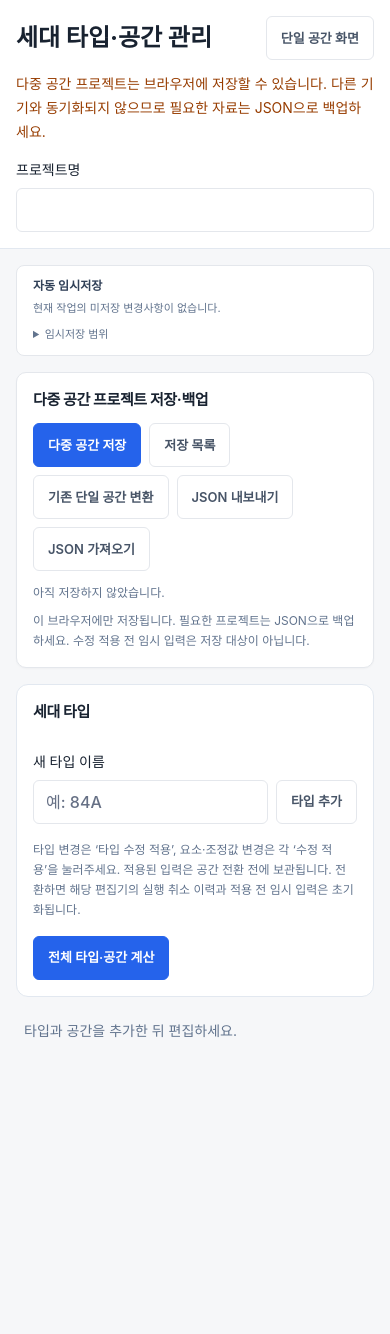
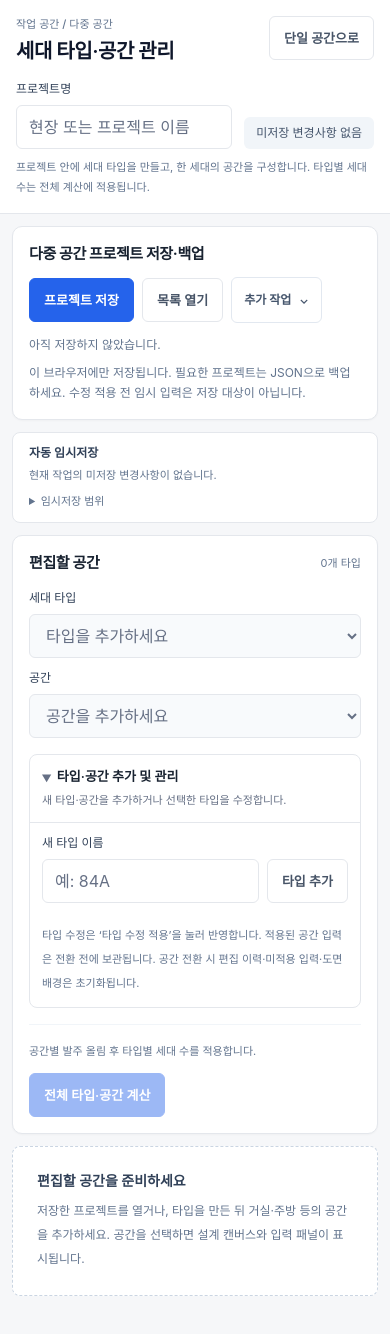
Before and after one commit to dhwmgl12-ux/ceilplan, a Next.js app: page /housing in a window 390 px wide. Shown: the top 1334 px of the page. Before the commit the page ends 1065 px from the top, so only its background shows below. Built offline with nearby package versions, Linux system fonts and the light colour scheme.

Commit message:
feat: 다중 공간 작업 화면과 반응형 구성 정리

```diff
--- a/app/globals.css
+++ b/app/globals.css
@@ -490,6 +490,47 @@ summary {
   }
 }
 
+/* 다중 공간 작업 화면 */
+.cp-housing-page {
+  min-width: 0;
+  min-height: 100dvh;
+  padding-bottom: 7rem;
+}
+
+.cp-housing-section {
+  min-width: 0;
+  margin: 12px;
+}
+
+/* 포커스로 이동한 영역의 외곽선이 잘리지 않도록 여유 확보 */
+#inputs,
+#preview,
+#workspace-results,
+#adjustment-input-area {
+  scroll-margin-top: 6rem;
+}
+
+@media (min-width: 640px) {
+  .cp-housing-section {
+    margin: 16px;
+  }
+}
+
+@media (min-width: 1280px) {
+  .cp-housing-page {
+    padding-bottom: 24px;
+  }
+
+  /*
+   * 캔버스와 속성 패널이 함께 길어질 수 있으므로
+   * 화면 전체가 아닌 캔버스만 다음 단계에서 고정 여부를 검토합니다.
+   * 현재는 하단 속성에 접근할 수 있도록 자연스럽게 스크롤합니다.
+   */
+  .cp-workspace-preview {
+    position: static;
+  }
+}
+
 /* 발주용 보기 화면 */
 .order-print-dialog {
   position: fixed;
--- a/components/ceiling/HousingProjectManager.tsx
+++ b/components/ceiling/HousingProjectManager.tsx
@@ -93,9 +93,16 @@ export default function HousingProjectManager({
 
   function handleOpenList() {
     try {
-      setProjects(readHousingProjects());
+      const stored = readHousingProjects();
+
+      setProjects(stored);
       setError("");
-      setMessage("저장한 다중 공간 프로젝트 목록입니다.");
+
+      setMessage(
+        stored.length > 0
+          ? "저장한 다중 공간 프로젝트를 선택하세요."
+          : "저장한 다중 공간 프로젝트가 없습니다. 현재 프로젝트를 저장하거나 JSON 파일을 가져오세요.",
+      );
     } catch (caught) {
       showError(caught);
     }
@@ -103,9 +110,16 @@ export default function HousingProjectManager({
 
   function handleOpenLegacy() {
     try {
-      setLegacyProjects(readProjects());
+      const stored = readProjects();
+
+      setLegacyProjects(stored);
       setError("");
-      setMessage("변환할 단일 공간 프로젝트를 선택하세요. 원본은 유지됩니다.");
+
+      setMessage(
+        stored.length > 0
+          ? "변환할 단일 공간 프로젝트를 선택하세요. 원본은 유지됩니다."
+          : "변환할 단일 공간 프로젝트가 없습니다. 단일 공간 화면에서 먼저 프로젝트를 저장하세요.",
+      );
     } catch (caught) {
       showError(caught);
     }
@@ -212,35 +226,45 @@ export default function HousingProjectManager({
         다중 공간 프로젝트 저장·백업
       </h2>
 
-      <div className="mt-3 flex flex-wrap gap-2">
+      <div className="mt-3 flex flex-wrap items-center gap-2">
         <button
           type="button"
           onClick={handleSave}
           disabled={importing}
           className="cp-button-primary"
         >
-          다중 공간 저장
+          프로젝트 저장
         </button>
 
         <button
           type="button"
           onClick={handleOpenList}
+          disabled={importing}
           className="cp-button-secondary"
         >
-          저장 목록
+          목록 열기
         </button>
 
+        <details className="rounded-md border border-slate-200 bg-white">
+          <summary className="flex min-h-11 cursor-pointer items-center gap-2 rounded-md px-3 py-2 text-xs font-semibold text-slate-600 hover:bg-slate-50">
+            추가 작업
+            <span aria-hidden="true">⌄</span>
+          </summary>
+
+          <div className="flex flex-wrap gap-2 border-t border-slate-100 p-3">
             <button
               type="button"
               onClick={handleOpenLegacy}
+              disabled={importing}
               className="cp-button-secondary"
             >
-          기존 단일 공간 변환
+              단일 공간 복사·변환
             </button>
 
             <button
               type="button"
               onClick={handleExport}
+              disabled={importing}
               className="cp-button-secondary"
             >
               JSON 내보내기
@@ -254,6 +278,8 @@ export default function HousingProjectManager({
             >
               {importing ? "가져오는 중…" : "JSON 가져오기"}
             </button>
+          </div>
+        </details>
 
         <input
           ref={fileRef}
@@ -303,9 +329,17 @@ export default function HousingProjectManager({
                   onClick={() => handleLoad(project)}
                   className="w-full rounded-lg border border-slate-200 p-3 text-left text-sm hover:bg-blue-50"
                 >
+                  <span className="block break-words font-medium">
                     {project.name}
-                  <span className="ml-2 text-xs text-slate-500">
+                  </span>
+
+                  <span className="mt-1 block text-xs text-slate-500">
                     {project.unitTypes.length}개 타입
+                    {" · "}
+                    수정일{" "}
+                    {new Date(project.updatedAt).toLocaleString("ko-KR", {
+                      timeZone: "Asia/Seoul",
+                    })}
                   </span>
                 </button>
               </li>
--- a/components/ceiling/HousingWorkspace.tsx
+++ b/components/ceiling/HousingWorkspace.tsx
@@ -20,6 +20,7 @@ import { downloadText } from "@/lib/download";
 import DraftRecovery from "./DraftRecovery";
 import { HOUSING_DRAFT_KEY } from "@/lib/draft-storage";
 import { normalizeHousingProject } from "@/lib/housing-io";
+import ToolSection from "@/components/ui/ToolSection";
 
 function createSpace(name: string): CeilingSpace {
   return {
@@ -436,18 +437,35 @@ export default function HousingWorkspace() {
   }
 
   return (
-    <div className="min-h-screen">
-      <header className="border-b border-slate-200 bg-white p-4 sm:p-6">
-        <div className="flex flex-wrap items-center justify-between gap-3">
-          <h1 className="text-2xl font-bold">세대 타입·공간 관리</h1>
+    <div className="cp-housing-page">
+      <header className="border-b border-[var(--cp-border)] bg-white px-4 py-4 sm:px-6">
+        <div className="flex flex-wrap items-start justify-between gap-3">
+          <div className="min-w-0">
+            <p className="text-[11px] font-medium text-slate-500">
+              작업 공간 / 다중 공간
+            </p>
+
+            <h1 className="mt-1 text-xl font-semibold tracking-tight text-slate-900">
+              세대 타입·공간 관리
+            </h1>
+          </div>
 
           <Link
             href="/"
             onClick={(event) => {
               if (
+                event.ctrlKey ||
+                event.metaKey ||
+                event.shiftKey ||
+                event.altKey
+              ) {
+                return;
+              }
+
+              if (
                 dirty &&
                 !window.confirm(
-                  "저장하지 않은 다중 공간 입력이 사라집니다. 단일 공간 화면으로 이동할까요?",
+                  "저장하지 않은 변경사항이 있습니다. 단일 공간 화면으로 이동할까요?",
                 )
               ) {
                 event.preventDefault();
@@ -455,32 +473,61 @@ export default function HousingWorkspace() {
             }}
             className="cp-button-secondary"
           >
-            단일 공간 화면
+            단일 공간으로
           </Link>
         </div>
 
-        <p className="mt-3 text-sm leading-6 text-amber-800">
-          다중 공간 프로젝트는 브라우저에 저장할 수 있습니다. 다른 기기와
-          동기화되지 않으므로 필요한 자료는 JSON으로 백업하세요.
-        </p>
+        <div className="mt-4 flex flex-wrap items-end gap-3">
+          <label className="block min-w-0 flex-1">
+            <span className="mb-2 block text-xs font-medium text-slate-700">
+              프로젝트명
+            </span>
 
-        <label className="mt-4 block max-w-xl text-sm font-medium">
-          프로젝트명
             <input
               value={project.name}
               onChange={(event) => {
                 const name = event.target.value;
 
-              setProject((previous) => ({ ...previous, name }));
+                setProject((previous) => ({
+                  ...previous,
+                  name,
+                }));
+
                 setDirty(true);
                 setReportStale(true);
               }}
-            className="cp-input mt-2"
+              placeholder="현장 또는 프로젝트 이름"
+              className="cp-input"
             />
           </label>
+
+          <span
+            className={`rounded-md px-3 py-2 text-xs font-medium ${
+              dirty
+                ? "bg-amber-50 text-amber-800"
+                : "bg-slate-100 text-slate-600"
+            }`}
+          >
+            {dirty ? "미저장 변경사항" : "미저장 변경사항 없음"}
+          </span>
+        </div>
+
+        <p className="mt-2 text-[11px] leading-5 text-slate-500">
+          프로젝트 안에 세대 타입을 만들고, 한 세대의 공간을 구성합니다. 타입별
+          세대 수는 전체 계산에 적용됩니다.
+        </p>
       </header>
 
-      <div className="m-4 sm:m-6">
+      <div className="cp-housing-section">
+        <HousingProjectManager
+          getProject={readCurrentProject}
+          dirty={dirty}
+          onSaved={handleSaved}
+          onLoad={handleRestore}
+        />
+      </div>
+
+      <div className="cp-housing-section">
         <DraftRecovery
           storageKey={HOUSING_DRAFT_KEY}
           dirty={dirty}
@@ -490,44 +537,96 @@ export default function HousingWorkspace() {
         />
       </div>
 
-      <div className="m-4 sm:m-6">
-        <HousingProjectManager
-          getProject={readCurrentProject}
-          dirty={dirty}
-          onSaved={handleSaved}
-          onLoad={handleRestore}
-        />
+      <section
+        aria-labelledby="housing-selection-title"
+        className="cp-housing-section cp-card"
+      >
+        <div className="flex flex-wrap items-center justify-between gap-3">
+          <h2 id="housing-selection-title" className="cp-title">
+            편집할 공간
+          </h2>
+
+          <span className="text-[11px] text-slate-500">
+            {project.unitTypes.length}개 타입
+            {activeType && ` · 선택 타입 ${activeType.spaces.length}개 공간`}
+          </span>
         </div>
 
-      <section className="m-4 rounded-xl border border-slate-200 bg-white p-4 sm:m-6">
-        <h2 className="cp-title">세대 타입</h2>
+        <div className="mt-4 grid gap-3 sm:grid-cols-2">
+          <label className="block min-w-0">
+            <span className="mb-2 block text-xs font-medium text-slate-700">
+              세대 타입
+            </span>
 
-        <div className="mt-3 flex flex-wrap gap-2">
+            <select
+              value={activeTypeId ?? ""}
+              disabled={project.unitTypes.length === 0}
+              onChange={(event) => selectType(event.target.value)}
+              className="cp-input"
+            >
+              <option value="" disabled>
+                타입을 추가하세요
+              </option>
+
               {project.unitTypes.map((type) => (
-            <button
-              key={type.id}
-              type="button"
-              onClick={() => selectType(type.id)}
-              aria-pressed={activeTypeId === type.id}
-              className={
-                activeTypeId === type.id
-                  ? "cp-button-primary"
-                  : "cp-button-secondary"
-              }
+                <option key={type.id} value={type.id}>
+                  {type.name} · {type.unitCount}세대
+                </option>
+              ))}
+            </select>
+          </label>
+
+          <label className="block min-w-0">
+            <span className="mb-2 block text-xs font-medium text-slate-700">
+              공간
+            </span>
+
+            <select
+              value={activeSpaceId ?? ""}
+              disabled={!activeType || activeType.spaces.length === 0}
+              onChange={(event) => selectSpace(event.target.value)}
+              className="cp-input"
             >
-              {type.name} · {type.unitCount}세대
-            </button>
+              <option value="" disabled>
+                공간을 추가하세요
+              </option>
+
+              {activeType?.spaces.map((space) => (
+                <option key={space.id} value={space.id}>
+                  {space.siteInput.name || "이름 없는 공간"}
+                </option>
               ))}
+            </select>
+          </label>
         </div>
 
-        <div className="mt-4 flex flex-wrap items-end gap-2">
-          <label className="min-w-0 flex-1 text-sm font-medium">
+        <details
+          open={project.unitTypes.length === 0}
+          className="cp-tool-section mt-4"
+        >
+          <summary className="cp-tool-summary">
+            <span className="cp-tool-heading">
+              <span className="cp-tool-title">타입·공간 추가 및 관리</span>
+            </span>
+
+            <span className="cp-tool-description">
+              새 타입·공간을 추가하거나 선택한 타입을 수정합니다.
+            </span>
+          </summary>
+
+          <div className="cp-tool-body space-y-5">
+            <div>
+              <div className="flex flex-wrap items-end gap-2">
+                <label className="min-w-0 flex-1">
+                  <span className="mb-2 block text-xs font-medium text-slate-700">
                     새 타입 이름
+                  </span>
+
                   <input
                     value={newTypeName}
                     onChange={(event) => setNewTypeName(event.target.value)}
                     placeholder="예: 84A"
-              className="cp-input mt-2"
+                    className="cp-input"
                   />
                 </label>
 
@@ -539,9 +638,15 @@ export default function HousingWorkspace() {
                   타입 추가
                 </button>
               </div>
+            </div>
 
             {activeType && (
               <>
+                <div className="border-t border-slate-100 pt-4">
+                  <p className="text-xs font-semibold text-slate-700">
+                    선택 타입: {activeType.name}
+                  </p>
+
                   <UnitTypeEditor
                     key={`${editorEpoch}:${activeType.id}`}
                     unitType={activeType}
@@ -551,41 +656,26 @@ export default function HousingWorkspace() {
                   <button
                     type="button"
                     onClick={deleteType}
-              className="mt-3 min-h-11 rounded px-3 text-sm text-red-700"
+                    className="mt-3 min-h-11 rounded-md px-3 text-xs font-medium text-red-700 hover:bg-red-50"
                   >
                     선택 타입 삭제
                   </button>
-
-            <h3 className="mt-5 text-sm font-semibold">
-              {activeType.name}의 공간
-            </h3>
-
-            <div className="mt-3 flex flex-wrap gap-2">
-              {activeType.spaces.map((space) => (
-                <button
-                  key={space.id}
-                  type="button"
-                  onClick={() => selectSpace(space.id)}
-                  aria-pressed={activeSpaceId === space.id}
-                  className={
-                    activeSpaceId === space.id
-                      ? "cp-button-primary"
-                      : "cp-button-secondary"
-                  }
-                >
-                  {space.siteInput.name || "이름 없는 공간"}
-                </button>
-              ))}
                 </div>
 
-            <div className="mt-4 flex flex-wrap items-end gap-2">
-              <label className="min-w-0 flex-1 text-sm font-medium">
-                새 공간 이름
+                <div className="border-t border-slate-100 pt-4">
+                  <div className="flex flex-wrap items-end gap-2">
+                    <label className="min-w-0 flex-1">
+                      <span className="mb-2 block text-xs font-medium text-slate-700">
+                        {activeType.name}에 추가할 공간
+                      </span>
+
                       <input
                         value={newSpaceName}
-                  onChange={(event) => setNewSpaceName(event.target.value)}
-                  placeholder="예: 거실"
-                  className="cp-input mt-2"
+                        onChange={(event) =>
+                          setNewSpaceName(event.target.value)
+                        }
+                        placeholder="예: 거실, 주방"
+                        className="cp-input"
                       />
                     </label>
 
@@ -596,12 +686,13 @@ export default function HousingWorkspace() {
                     >
                       공간 추가
                     </button>
+                  </div>
 
                   {activeSpace && (
                     <button
                       type="button"
                       onClick={deleteSpace}
-                  className="min-h-11 rounded px-3 text-sm text-red-700"
+                      className="mt-3 min-h-11 rounded-md px-3 text-xs font-medium text-red-700 hover:bg-red-50"
                     >
                       선택 공간 삭제
                     </button>
@@ -610,82 +701,137 @@ export default function HousingWorkspace() {
               </>
             )}
 
-        <p className="mt-4 text-xs leading-5 text-slate-500">
-          타입 변경은 ‘타입 수정 적용’, 요소·조정값 변경은 각 ‘수정 적용’을
-          눌러주세요. 적용된 입력은 공간 전환 전에 보관됩니다. 전환하면 해당
-          편집기의 실행 취소 이력과 적용 전 임시 입력은 초기화됩니다.
+            <p className="text-[11px] leading-6 text-slate-500">
+              타입 수정은 ‘타입 수정 적용’을 눌러 반영합니다. 적용된 공간 입력은
+              전환 전에 보관됩니다. 공간 전환 시 편집 이력·미적용 입력·도면
+              배경은 초기화됩니다.
             </p>
+          </div>
+        </details>
+
+        {activeType && activeType.spaces.length === 0 && (
+          <p className="mt-3 text-xs leading-5 text-slate-500">
+            선택한 타입에 공간이 없습니다. ‘타입·공간 추가 및 관리’를 열어 첫
+            공간을 추가하세요.
+          </p>
+        )}
 
         {error && (
-          <p role="alert" className="mt-4 text-sm text-red-700">
+          <p role="alert" className="mt-3 text-sm text-red-700">
             {error}
           </p>
         )}
 
+        <div className="mt-4 flex flex-wrap items-center justify-between gap-3 border-t border-slate-100 pt-4">
+          <p className="text-[11px] leading-5 text-slate-500">
+            공간별 발주 올림 후 타입별 세대 수를 적용합니다.
+          </p>
+
           <button
             type="button"
             onClick={calculateAll}
-          className="cp-button-primary mt-4"
+            disabled={project.unitTypes.length === 0}
+            className="cp-button-primary"
           >
             전체 타입·공간 계산
           </button>
+        </div>
       </section>
 
       {report && (
-        <section className="cp-card m-4 sm:m-6">
-          <h2 className="cp-title">{report.project.name} · 전체 계산 요약</h2>
+        <section
+          aria-labelledby="housing-report-title"
+          className="cp-housing-section cp-card"
+        >
+          <div className="flex flex-wrap items-center justify-between gap-3">
+            <h2 id="housing-report-title" className="cp-title">
+              전체 계산 요약
+            </h2>
 
             <button
               type="button"
               onClick={handleDownloadHousingCsv}
               disabled={reportStale}
-            className="cp-button-secondary mt-3"
+              className="cp-button-secondary"
             >
-            전체 산출 CSV 다운로드
+              전체 CSV 다운로드
             </button>
+          </div>
 
-          <p className="mt-2 text-xs leading-5 text-slate-500">
-            계산 시각:{" "}
+          <p className="mt-2 break-words text-xs text-slate-600">
+            {report.project.name}
+          </p>
+
+          <p className="mt-1 text-[11px] text-slate-500">
+            계산 시각{" "}
             {new Date(report.calculatedAt).toLocaleString("ko-KR", {
               timeZone: "Asia/Seoul",
             })}
           </p>
 
           {reportStale && (
-            <p role="status" className="mt-3 text-sm text-amber-800">
-              아래는 이전 계산입니다. 전체 계산을 다시 실행하세요.
+            <p
+              role="status"
+              className="mt-3 rounded-md bg-amber-50 p-3 text-xs leading-5 text-amber-900"
+            >
+              아래는 이전 전체 계산 결과입니다. 전체 타입·공간 계산을 다시
+              실행하세요.
             </p>
           )}
 
-          <p className="mt-3 text-sm">
-            {report.result.totalUnitCount}세대 ·{" "}
-            {report.result.totalAreaM2.toLocaleString("ko-KR")}㎡
+          <div className="mt-4 grid gap-3 sm:grid-cols-2">
+            <div className="rounded-md bg-slate-50 p-4">
+              <p className="text-xs text-slate-500">전체 세대·면적</p>
+
+              <p className="mt-2 break-words text-lg font-semibold tabular-nums">
+                {report.result.totalUnitCount.toLocaleString("ko-KR")}세대
               </p>
 
-          <p className="mt-2 text-xl font-bold text-emerald-700">
+              <p className="mt-1 text-xs text-slate-600">
+                {report.result.totalAreaM2.toLocaleString("ko-KR")} ㎡
+              </p>
+            </div>
+
+            <div className="rounded-md bg-slate-50 p-4">
+              <p className="text-xs text-slate-500">
+                전체 예상 자재비 · VAT 별도
+              </p>
+
+              <p className="mt-2 break-words text-lg font-semibold tabular-nums">
                 {money(report.result.totalEstimatedCost)}
               </p>
+            </div>
+          </div>
 
-          <ul className="mt-4 space-y-3">
+          <ToolSection
+            title="타입·공간별 금액"
+            description="한 세대와 타입 전체 금액을 구분해서 확인합니다."
+            className="mt-4"
+          >
+            <ul className="space-y-3">
               {report.result.unitTypes.map((type) => (
                 <li
                   key={type.unitTypeId}
-                className="rounded-lg bg-slate-50 p-3 text-sm"
+                  className="rounded-md bg-slate-50 p-3"
                 >
-                <p className="font-semibold">
+                  <p className="break-words text-sm font-semibold">
                     {type.unitTypeName} · {type.unitCount}세대
                   </p>
 
-                <p className="mt-1">
+                  <p className="mt-2 text-xs leading-6 text-slate-600">
                     한 세대: {money(type.costPerUnit)}
-                  {" / "}
+                    <br />
                     타입 전체: {money(type.totalEstimatedCost)}
                   </p>
 
-                <ul className="mt-2 space-y-1 text-xs text-slate-600">
+                  <ul className="mt-3 space-y-2 border-t border-slate-200 pt-3">
                     {type.spaces.map((space) => (
-                    <li key={space.spaceId}>
-                      {space.spaceName}:{" "}
+                      <li
+                        key={space.spaceId}
+                        className="text-xs leading-5 text-slate-600"
+                      >
+                        <span className="font-medium">{space.spaceName}</span>
+                        {" · "}
                         {money(space.result.totalEstimatedCost)}
                         {" · 한 공간·한 세대 기준"}
                       </li>
@@ -694,16 +840,17 @@ export default function HousingWorkspace() {
                 </li>
               ))}
             </ul>
+          </ToolSection>
 
-          <p className="mt-3 text-xs leading-5 text-slate-500">
-            공간별 발주 올림 후 합산하고 세대 수를 적용합니다. 공간 간 잔재
-            공유와 공동 발주 최적화는 포함하지 않습니다.
+          <p className="mt-3 text-[11px] leading-6 text-slate-500">
+            공간 간 잔재 공유와 공동 발주 최적화는 포함하지 않습니다. 단가
+            미입력이 있으면 전체 금액은 미완성으로 표시합니다.
           </p>
         </section>
       )}
 
       {activeSpace ? (
-        <div id="dashboard">
+        <div id="dashboard" className="min-w-0">
           <CeilingWorkspace
             key={`${editorEpoch}:${activeTypeId}:${activeSpace.id}`}
             ref={editorRef}
@@ -714,9 +861,16 @@ export default function HousingWorkspace() {
           />
         </div>
       ) : (
-        <p className="m-6 text-sm text-slate-500">
-          타입과 공간을 추가한 뒤 편집하세요.
+        <section className="cp-housing-section rounded-lg border border-dashed border-slate-300 bg-white p-6">
+          <h2 className="text-sm font-semibold text-slate-700">
+            편집할 공간을 준비하세요
+          </h2>
+
+          <p className="mt-2 text-xs leading-6 text-slate-500">
+            저장한 프로젝트를 열거나, 타입을 만든 뒤 거실·주방 등의 공간을
+            추가하세요. 공간을 선택하면 설계 캔버스와 입력 패널이 표시됩니다.
           </p>
+        </section>
       )}
     </div>
   );
```
Lines whose indentation alone changed are shown as unchanged.
